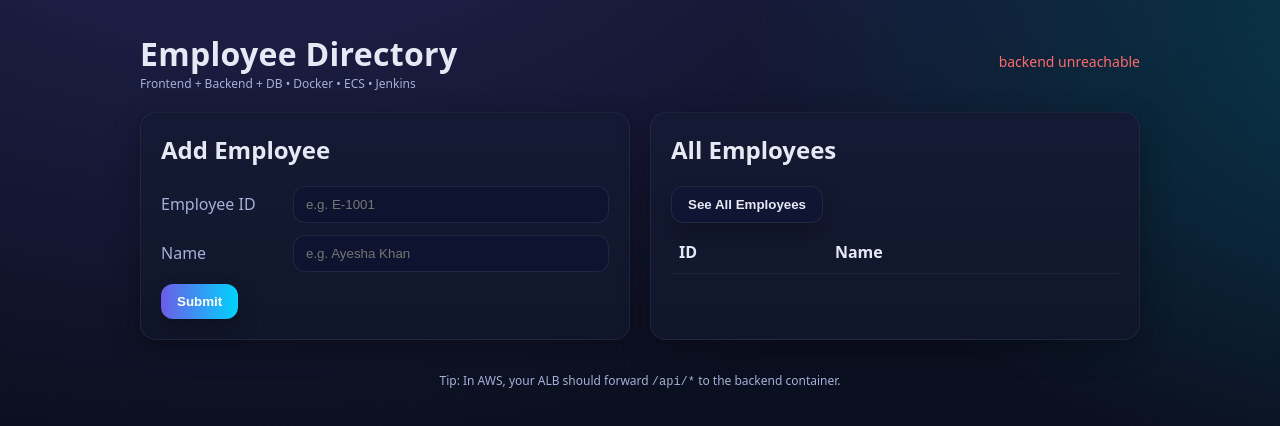
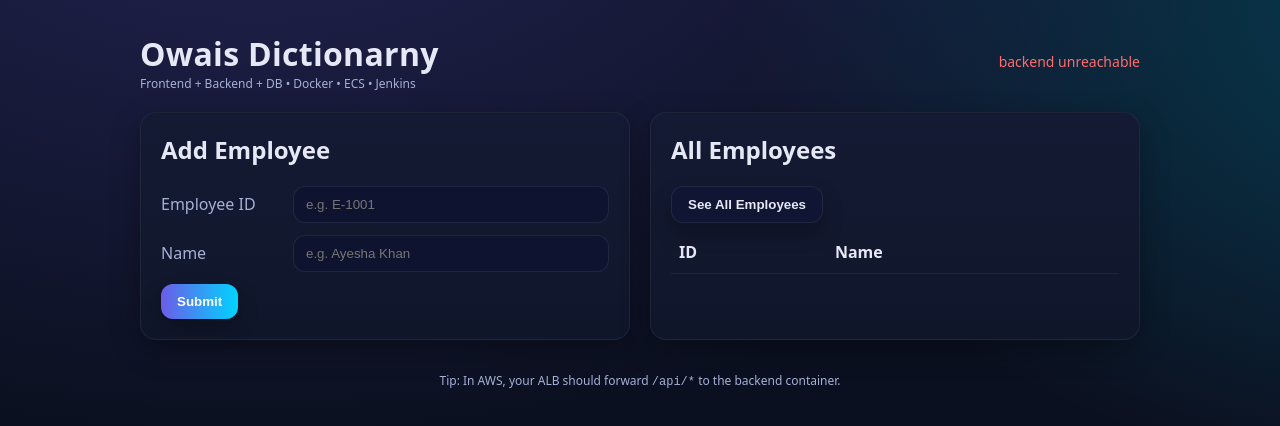
Before and after one commit to Owais-Aleem/AWS-LAB, a plain HTML site: page frontend/index.html in a window 1280 px wide. Drawn offline with Linux system fonts and the light colour scheme; no server answers.

Commit message:
change name

```diff
--- a/frontend/index.html
+++ b/frontend/index.html
@@ -80,7 +80,7 @@
   <div class="container">
     <header>
       <div>
-        <h1>Employee Directory</h1>
+        <h1>Owais Dictionarny</h1>
         <div class="badge">Frontend + Backend + DB • Docker • ECS • Jenkins</div>
       </div>
       <div class="status" id="health">checking backend…</div>
```
